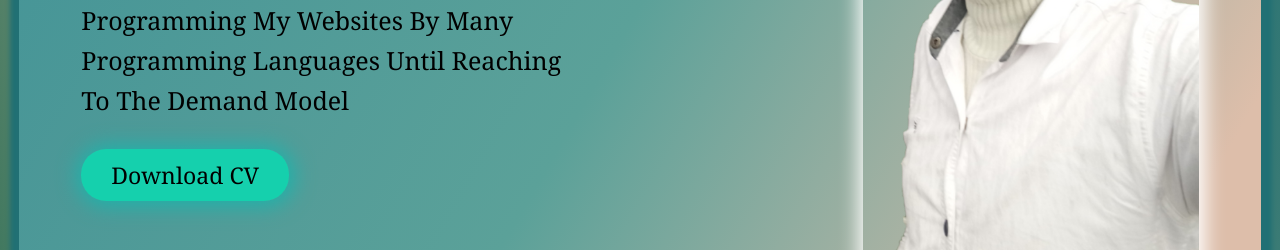
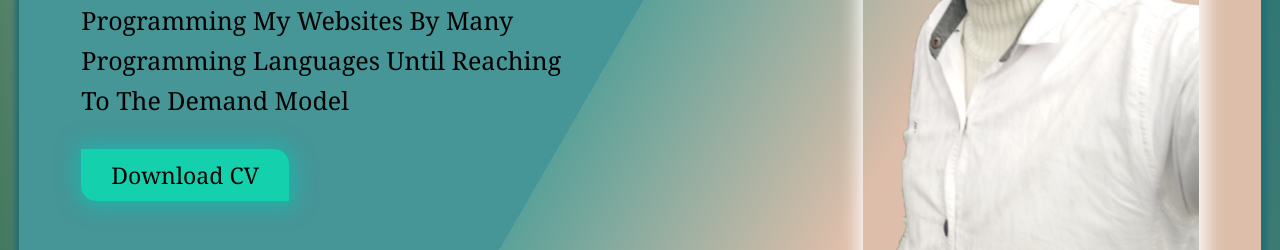
Before and after one commit to Bilal-Sweidan/Bilalsweidan, a plain HTML site: page index.html in a window 1280 px wide. Shown: the part 394-644 px from the top of the page. Drawn offline with Linux system fonts and the light colour scheme.

Commit message:
Add files via upload

```diff
--- a/style.css
+++ b/style.css
@@ -24,9 +24,9 @@ body{
     /* background: linear-gradient(#212517,#374709,#759242,#DED3A6,#F2F2EF); */
     /* background: linear-gradient(#217074,#37745B,#8B9D77,#E7EAEF,#EDC5AB); */
     /* background: linear-gradient(#100102,#4B1E19,#C0587E,#FC8B5E,#EA592A); */
-    background: linear-gradient(120deg,#469597 10%,#5BA199 50%,#DDBEAA 90%);
+    background: linear-gradient(120deg,#469597 50%,#5BA199 50%,#DDBEAA 70%);
     border-radius: 20px;
-    box-shadow: 1px 1px 5px 10px #217074;
+    box-shadow: 1px 1px 5px 5px #217074;
 }
 nav {
     display: flex;
@@ -98,7 +98,7 @@ nav ul li a:hover{
     background-color: rgb(21, 208, 173);
     font-size: 23px;
     color: black;
-    border-radius: 25px;
+    border-radius:0px 15px 0px 15px ;
     box-shadow:1px 1px 20px 5px lightseagreen;
 }
 .cv a:hover{
```
